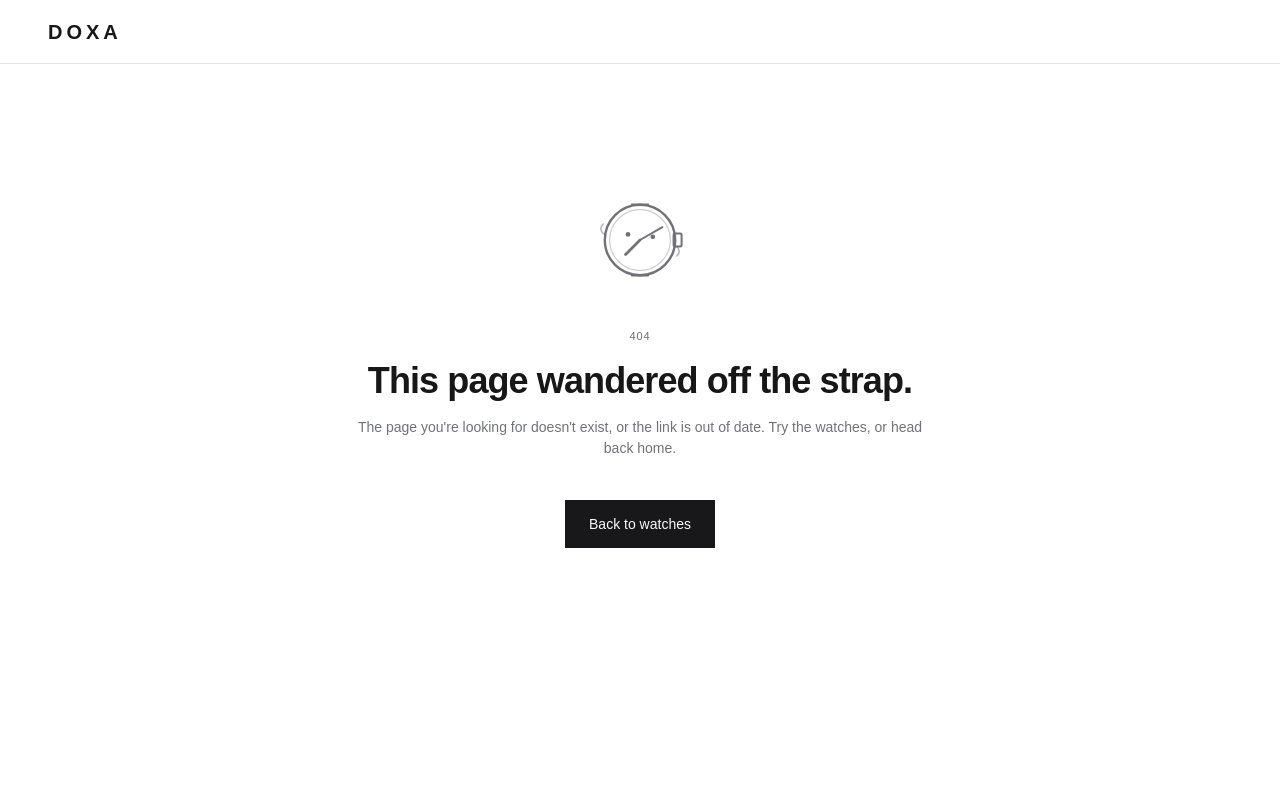
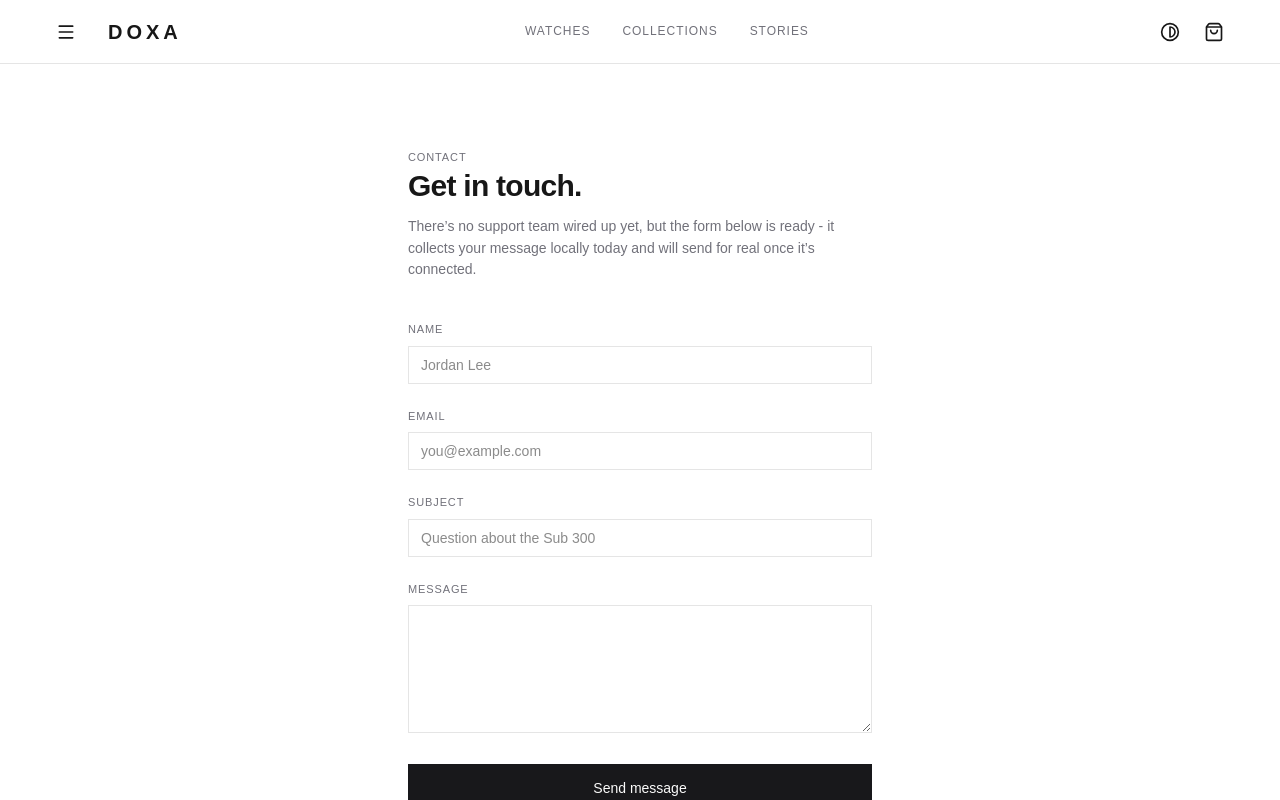
Before and after one commit to ZafTec/Doxa, a Next.js app in the folder web/: page /contact in a window 1280 px wide. Before the commit this address had no page. Shown: the top 800 px of the page. Built offline with nearby package versions, Linux system fonts and the light colour scheme; a web font is replaced by a local one.

Commit message:
add legal pages and static contact/newsletter forms

```diff
--- /dev/null
+++ b/web/app/(storefront)/contact/page.tsx
@@ -0,0 +1,82 @@
+"use client";
+
+import { useState, type FormEvent } from "react";
+import { Eyebrow, eyebrowBaseClassName } from "@/app/components/ui/eyebrow";
+import { Input, Textarea } from "@/app/components/ui/input";
+import { Button } from "@/app/components/ui/button";
+import type { ContactSubmission } from "@/lib/content/types";
+
+// No /contact backend endpoint exists yet - this collects a ContactSubmission
+// (lib/content/types.ts) and simulates a send locally. Swap handleSubmit's
+// body for a real POST once one exists; the shape below is the contract.
+
+export default function ContactPage() {
+  const [sent, setSent] = useState(false);
+  const [pending, setPending] = useState(false);
+
+  function handleSubmit(e: FormEvent<HTMLFormElement>) {
+    e.preventDefault();
+    const form = new FormData(e.currentTarget);
+    const submission: ContactSubmission = {
+      name: String(form.get("name") ?? ""),
+      email: String(form.get("email") ?? ""),
+      subject: String(form.get("subject") ?? ""),
+      message: String(form.get("message") ?? ""),
+    };
+    void submission;
+    setPending(true);
+    setTimeout(() => {
+      setPending(false);
+      setSent(true);
+    }, 400);
+  }
+
+  return (
+    <main className="mx-auto max-w-[560px] px-6 py-20 md:px-12">
+      <Eyebrow className="mb-3">Contact</Eyebrow>
+      <h1 className="mb-3 text-3xl font-semibold tracking-tight">Get in touch.</h1>
+      <p className="mb-10 text-sm leading-[1.55] text-muted-foreground">
+        There&rsquo;s no support team wired up yet, but the form below is ready - it
+        collects your message locally today and will send for real once it&rsquo;s
+        connected.
+      </p>
+
+      {sent ? (
+        <p className="border border-border bg-muted px-4 py-3 text-sm">
+          Thanks - this was captured locally. We&rsquo;ll be able to actually reply once
+          this form is connected to a real inbox.
+        </p>
+      ) : (
+        <form onSubmit={handleSubmit} className="space-y-6">
+          <label className="block space-y-2">
+            <span className={eyebrowBaseClassName + " block text-muted-foreground"}>
+              Name
+            </span>
+            <Input name="name" required placeholder="Jordan Lee" />
+          </label>
+          <label className="block space-y-2">
+            <span className={eyebrowBaseClassName + " block text-muted-foreground"}>
+              Email
+            </span>
+            <Input name="email" type="email" required placeholder="you@example.com" />
+          </label>
+          <label className="block space-y-2">
+            <span className={eyebrowBaseClassName + " block text-muted-foreground"}>
+              Subject
+            </span>
+            <Input name="subject" required placeholder="Question about the Sub 300" />
+          </label>
+          <label className="block space-y-2">
+            <span className={eyebrowBaseClassName + " block text-muted-foreground"}>
+              Message
+            </span>
+            <Textarea name="message" required rows={5} className="min-h-32" />
+          </label>
+          <Button type="submit" disabled={pending} className="w-full">
+            {pending ? "Sending…" : "Send message"}
+          </Button>
+        </form>
+      )}
+    </main>
+  );
+}
--- /dev/null
+++ b/web/app/(storefront)/legal/privacy/page.tsx
@@ -0,0 +1,35 @@
+import { Eyebrow } from "@/app/components/ui/eyebrow";
+
+export default function PrivacyPolicyPage() {
+  return (
+    <main className="mx-auto max-w-[720px] px-6 py-20 md:px-12">
+      <Eyebrow className="mb-3">Legal</Eyebrow>
+      <h1 className="mb-2 text-3xl font-semibold tracking-tight">Privacy Policy</h1>
+      <p className="mb-12 text-xs text-muted-foreground">Draft - not yet in effect.</p>
+
+      <div className="space-y-8 text-sm leading-[1.6] text-muted-foreground">
+        <p>
+          This policy is a placeholder. Doxa hasn&rsquo;t published a final privacy policy
+          yet - this page exists so the link in the footer doesn&rsquo;t 404, not as a
+          binding statement of how data is handled.
+        </p>
+        <section>
+          <h2 className="mb-2 text-sm font-medium text-foreground">What we&rsquo;ll cover</h2>
+          <p>
+            The published version will describe what&rsquo;s collected (account and order
+            data, cart contents stored locally in your browser), how it&rsquo;s used, and
+            how to request access or deletion.
+          </p>
+        </section>
+        <section>
+          <h2 className="mb-2 text-sm font-medium text-foreground">Today</h2>
+          <p>
+            The storefront cart lives entirely in your browser&rsquo;s local storage and is
+            never sent to us until checkout exists. Admin accounts are authenticated via
+            Google OAuth; we store only the email, name and role needed to grant access.
+          </p>
+        </section>
+      </div>
+    </main>
+  );
+}
--- /dev/null
+++ b/web/app/(storefront)/legal/terms/page.tsx
@@ -0,0 +1,33 @@
+import { Eyebrow } from "@/app/components/ui/eyebrow";
+
+export default function TermsOfServicePage() {
+  return (
+    <main className="mx-auto max-w-[720px] px-6 py-20 md:px-12">
+      <Eyebrow className="mb-3">Legal</Eyebrow>
+      <h1 className="mb-2 text-3xl font-semibold tracking-tight">Terms of Service</h1>
+      <p className="mb-12 text-xs text-muted-foreground">Draft - not yet in effect.</p>
+
+      <div className="space-y-8 text-sm leading-[1.6] text-muted-foreground">
+        <p>
+          This page is a placeholder. Doxa hasn&rsquo;t published final terms yet - it
+          exists so the link in the footer doesn&rsquo;t 404, not as a binding agreement.
+        </p>
+        <section>
+          <h2 className="mb-2 text-sm font-medium text-foreground">What we&rsquo;ll cover</h2>
+          <p>
+            The published version will set out order acceptance, pricing and payment,
+            shipping and returns (the purchase panel already notes free shipping over
+            $500 and 30-day returns), and warranty terms.
+          </p>
+        </section>
+        <section>
+          <h2 className="mb-2 text-sm font-medium text-foreground">Today</h2>
+          <p>
+            There is no checkout yet - the cart is a local draft only, and no order has
+            been placed or paid for until that ships.
+          </p>
+        </section>
+      </div>
+    </main>
+  );
+}
--- /dev/null
+++ b/web/app/(storefront)/newsletter/page.tsx
@@ -0,0 +1,54 @@
+"use client";
+
+import { useState, type FormEvent } from "react";
+import { Eyebrow } from "@/app/components/ui/eyebrow";
+import { Input } from "@/app/components/ui/input";
+import { Button } from "@/app/components/ui/button";
+import type { NewsletterSubscription } from "@/lib/content/types";
+
+// No /newsletter backend endpoint exists yet - this collects a
+// NewsletterSubscription (lib/content/types.ts) and simulates a signup
+// locally. Swap handleSubmit's body for a real POST once one exists.
+
+export default function NewsletterPage() {
+  const [subscribed, setSubscribed] = useState(false);
+  const [pending, setPending] = useState(false);
+
+  function handleSubmit(e: FormEvent<HTMLFormElement>) {
+    e.preventDefault();
+    const form = new FormData(e.currentTarget);
+    const subscription: NewsletterSubscription = {
+      email: String(form.get("email") ?? ""),
+    };
+    void subscription;
+    setPending(true);
+    setTimeout(() => {
+      setPending(false);
+      setSubscribed(true);
+    }, 400);
+  }
+
+  return (
+    <main className="mx-auto flex max-w-[480px] flex-col items-center px-6 py-32 text-center">
+      <Eyebrow className="mb-4">Newsletter</Eyebrow>
+      <h1 className="mb-3 text-3xl font-semibold tracking-tight">Stay in the loop.</h1>
+      <p className="mb-10 text-sm leading-[1.55] text-muted-foreground">
+        New releases, limited runs and the occasional field note. No spam, no backend
+        yet either - this signs you up locally for now.
+      </p>
+
+      {subscribed ? (
+        <p className="border border-border bg-muted px-4 py-3 text-sm">
+          You&rsquo;re on the list - captured locally until this is wired up for real.
+        </p>
+      ) : (
+        <form onSubmit={handleSubmit} className="flex w-full gap-3">
+          <Input name="email" type="email" required placeholder="you@example.com" />
+          <Button type="submit" disabled={pending} className="shrink-0">
+            {pending ? "Joining…" : "Join"}
+          </Button>
+        </form>
+      )}
+    </main>
+  );
+}
```
